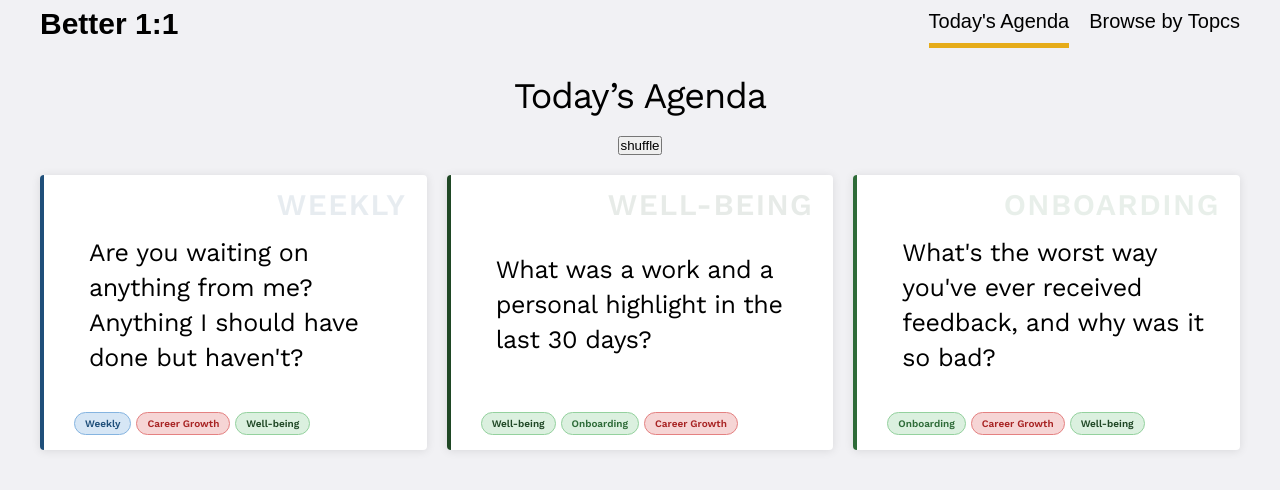
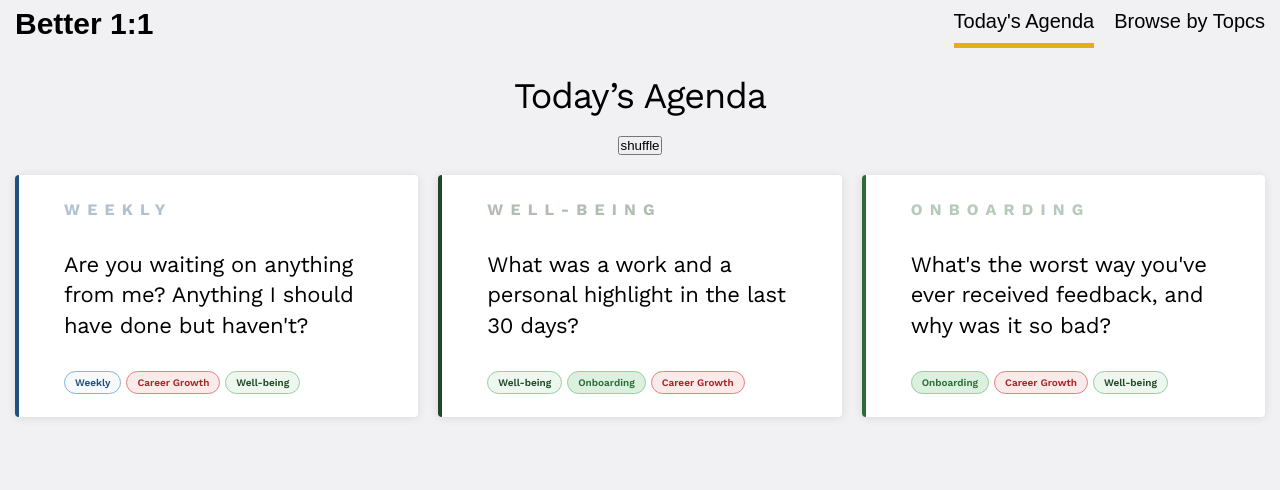
Before and after one commit to baadaa/better-1-1, a Next.js app: page / in a window 1280 px wide. Shown: the top 490 px of the page. Built offline with nearby package versions, Linux system fonts and the light colour scheme.

Commit message:
adjust styles

```diff
--- a/src/components/Card/Card.tsx
+++ b/src/components/Card/Card.tsx
@@ -12,7 +12,7 @@ const CardStyles = styled.article<CardStyleProps>`
   background-color: #fff;
   font-size: 1.5rem;
   display: flex;
-  padding: calc(var(--spacing) * 2) calc(var(--spacing) * 1)
+  padding: calc(var(--spacing) * 2.5) calc(var(--spacing) * 1.5)
     calc(var(--spacing) * 2.5) calc(var(--spacing) * 1.5);
   overflow: hidden;
   align-items: center;
@@ -28,14 +28,14 @@ const CardStyles = styled.article<CardStyleProps>`
     padding: 0;
     position: absolute;
     /* left: 0; */
-    right: 2rem;
-    top: 2rem;
+    /* right: 2.5rem; */
+    top: 2.5rem;
     height: 2rem;
-    font-size: 3rem;
-    opacity: 0.1;
+    font-size: 1.6rem;
+    opacity: 0.35;
     text-transform: uppercase;
-    letter-spacing: 0.05em;
-    font-weight: 600;
+    letter-spacing: 0.45em;
+    font-weight: 700;
     /* background-color: ${(props) => props.headBg}; */
     color: ${(props) => props.headText};
   }
@@ -43,12 +43,12 @@ const CardStyles = styled.article<CardStyleProps>`
     font-weight: 400;
     line-height: 1.4;
     letter-spacing: -0.015em;
-    font-size: 2.5rem;
+    font-size: 2.2rem;
   }
   .tags {
     position: absolute;
-    bottom: 1.5rem;
-    left: var(--spacing);
+    bottom: calc(var(--spacing) * 0.75);
+    left: calc(var(--spacing) * 1.5);
   }
 `;
 
--- a/src/styles/globals.css
+++ b/src/styles/globals.css
@@ -1,5 +1,5 @@
 :root {
-  --max-width: 1200px;
+  --max-width: 1600px;
   --border-radius: 12px;
   --font-mono: ui-monospace, Menlo, Monaco, 'Cascadia Mono', 'Segoe UI Mono',
     'Roboto Mono', 'Oxygen Mono', 'Ubuntu Monospace', 'Source Code Pro',
@@ -155,41 +155,27 @@ body {
   font-feature-settings: 'kern', 'liga', 'clig', 'calt';
   color: var(--coolGray900);
   --body-bg: var(--cool50);
-  --onboardingBg: var(--grass600);
-  --onboardingText: white;
   --onboardingBg: var(--grass100);
   --onboardingText: var(--grass700);
   --onboardingBorder: var(--grass300);
-  --weeklyBg: var(--sky700);
-  --weeklyText: white;
-  --weeklyBg: var(--sky100);
+  --weeklyBg: var(--sky50);
   --weeklyText: var(--sky700);
   --weeklyBorder: var(--sky300);
-  --growthBg: var(--tomato600);
-  --growthText: white;
-  --growthBg: var(--tomato100);
+  --growthBg: var(--tomato50);
   --growthText: var(--tomato600);
   --growthBorder: var(--tomato300);
-  --goalsBg: var(--cool600);
-  --goalsText: white;
-  --goalsBg: var(--cool100);
+  --goalsBg: var(--cool50);
   --goalsText: var(--cool600);
   --goalsBorder: var(--cool300);
-  --teamworkBg: var(--orange600);
-  --teamworkText: white;
-  --teamworkBg: var(--orange100);
+  --teamworkBg: var(--orange50);
   --teamworkText: var(--orange600);
   --teamworkBorder: var(--orange300);
-  --wellbeingBg: var(--grass800);
-  --wellbeingText: white;
-  --wellbeingBg: var(--grass100);
+  --wellbeingBg: var(--grass50);
   --wellbeingText: var(--grass800);
   --wellbeingBorder: var(--grass300);
-  --feedbackBg: var(--lemon500);
-  --feedbackText: var(--lemon900);
-  --feedbackBg: var(--lemon100);
-  --feedbackText: var(--lemon700);
-  --feedbackBorder: var(--lemon300);
+  --feedbackBg: var(--plum50);
+  --feedbackText: var(--plum500);
+  --feedbackBorder: var(--plum300);
 
   --current-route: var(--lemon500);
   background-color: var(--body-bg);
```
